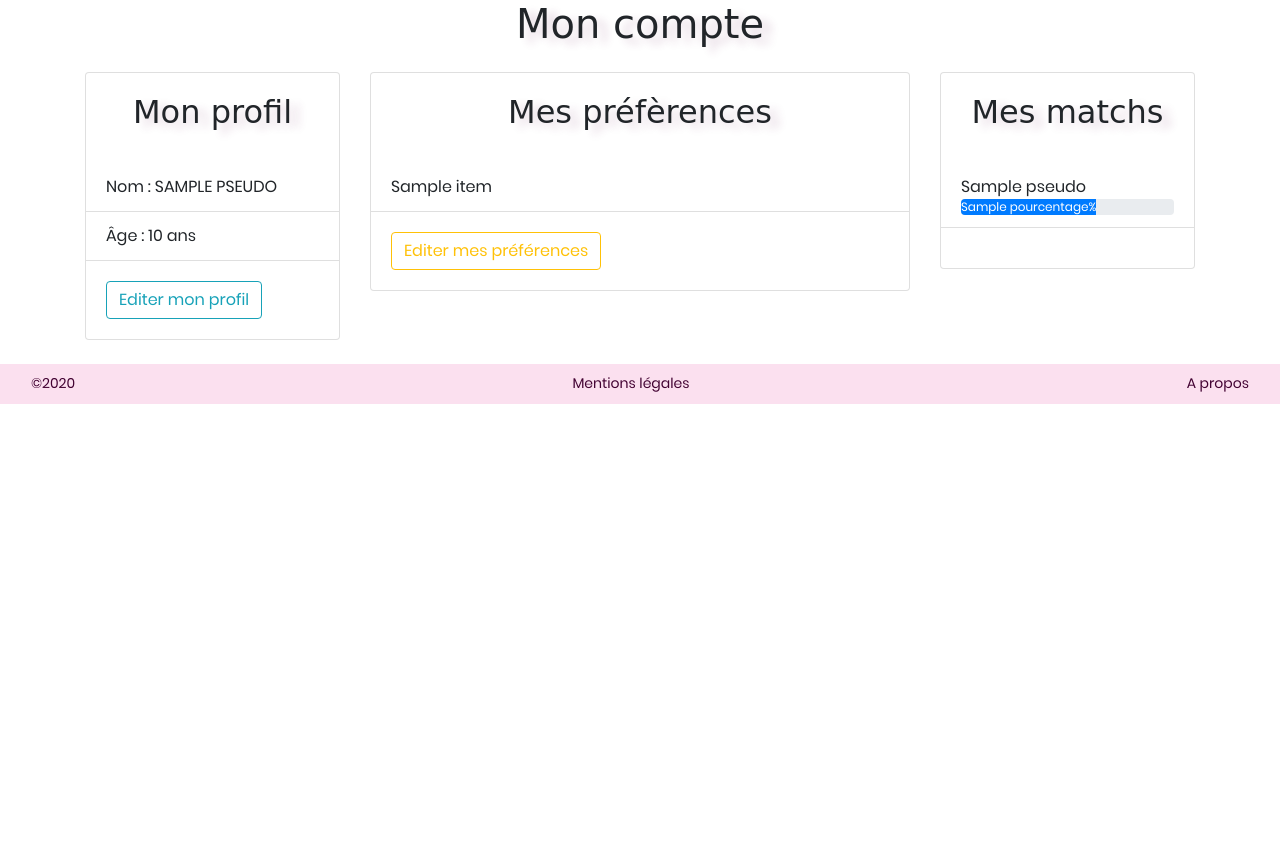
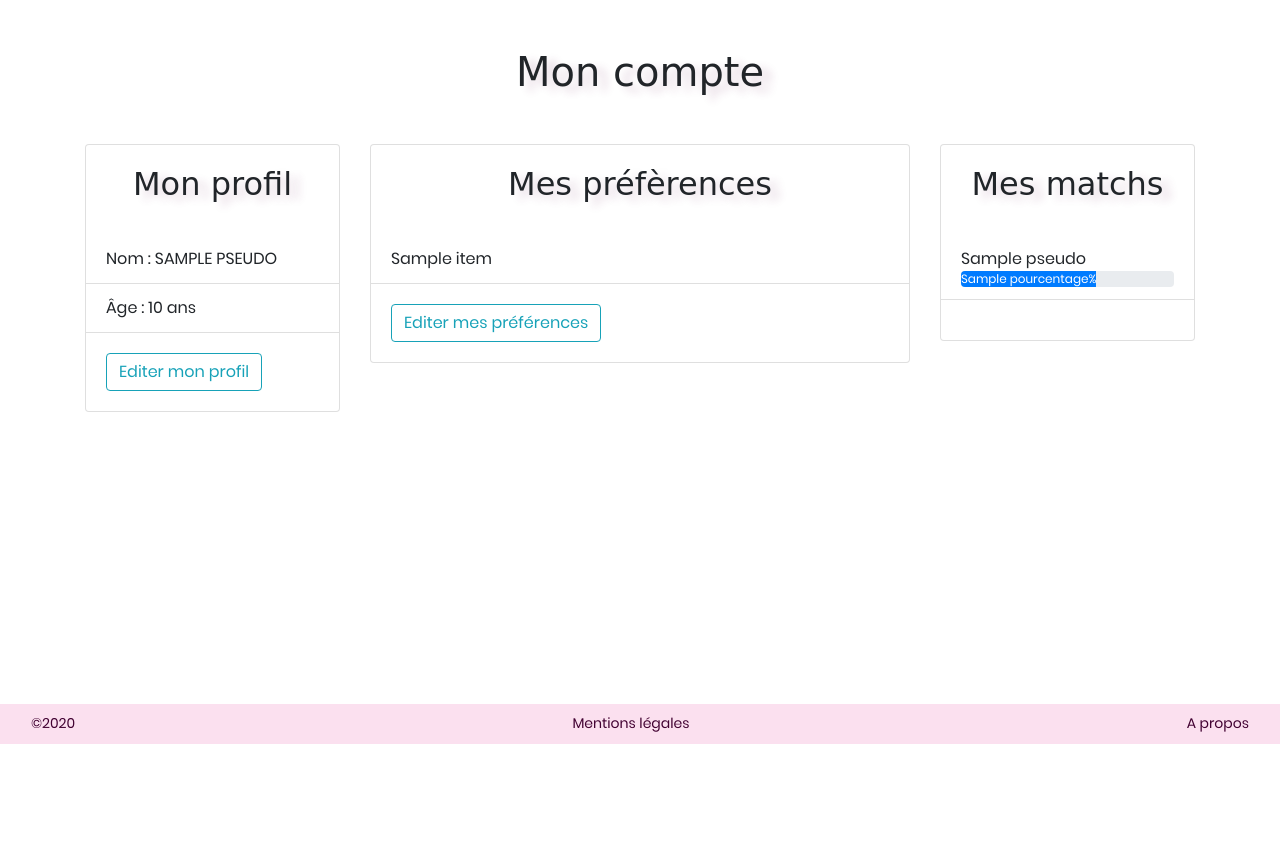
Before and after one commit to sandra-f/WhyNotYou, a PHP site: template templates/user/userinterface.html.twig in a window 1280 px wide. Shown: the part 56-904 px from the top of the page. Before the commit the page ends 460 px from the top, so only its background shows below. Run offline with PHP 8.4, Linux system fonts and the light colour scheme; the template is opened without the code that fills it: most values are stand-ins (such as "Sample title", 1, 10 or a date in 2020); form fields are guessed from the names that the template uses; some libraries are stand-ins or nearby versions.

Commit message:
Correction position footer

```diff
--- a/public/css/home1.css
+++ b/public/css/home1.css
@@ -241,7 +241,7 @@ p, h1, h2, h3{
 footer{
 
     background-color: rgba(248, 194, 223, 0.502);
-    position: inherit;
+    position: fixed;
     left: 0;
     bottom: 0;
     width: 100%;
--- a/templates/user/userinterface.html.twig
+++ b/templates/user/userinterface.html.twig
@@ -4,9 +4,10 @@
 {% block title %}Espace utilisateur{% endblock %}
 
 {% block body %}
-<h1 class="text-center">Mon compte</h1>
+<div class="container w-100 h-100 my-4">
+<h1 class="text-center my-5">Mon compte</h1>
 
-   <div class="container my-4">
+
       <div class="row">
          <div class="col-lg-3">
             <div class="card">
@@ -58,7 +59,7 @@
                 </ul>
                <div class="card-body">
                     <!-- Button -->
-                    <button type="button" class="btn btn-outline-warning" data-toggle="modal" data-target="#popup">
+                    <button type="button" class="btn btn-outline-info" data-toggle="modal" data-target="#popup">
                         Editer mes préférences
                     </button>
                </div>
```
Also changed, not shown: templates/profil/edit.html.twig (+12 -18 lines).
